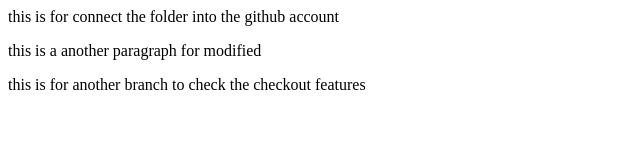
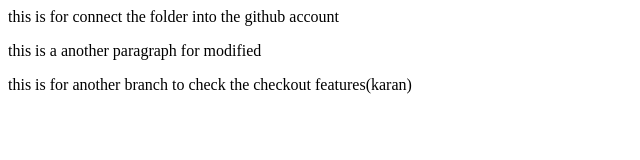
Before and after one commit to krnbaghel1002/self_folder1, a plain HTML site: page index.html in a window 1280 px wide. Shown: the full height of the page, 0-640 px from the left. Drawn offline with Linux system fonts and the light colour scheme.

Commit message:
add some name

```diff
--- a/index.html
+++ b/index.html
@@ -5,5 +5,5 @@
     this is a another paragraph for modified
 </p>
 <p>
-    this is for another branch to check the checkout features
+    this is for another branch to check the checkout features(karan)
 </p>
```
